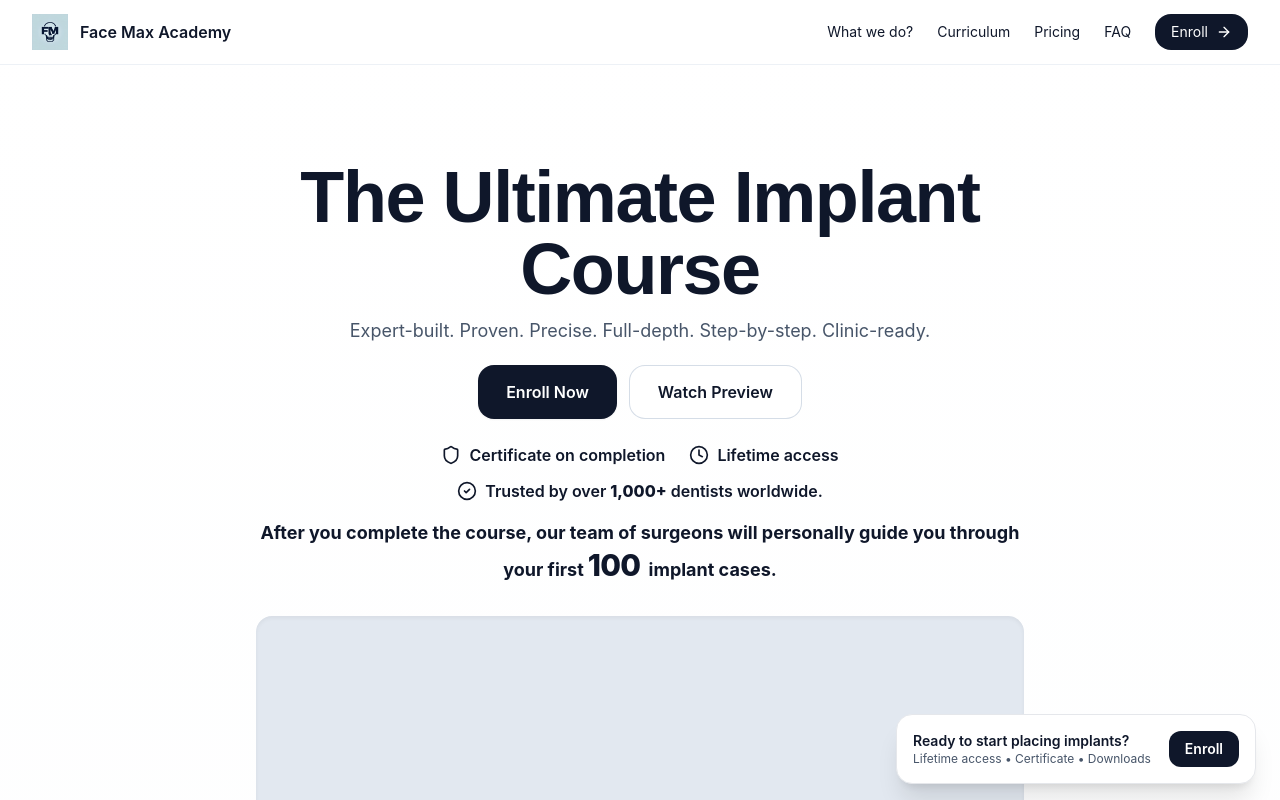
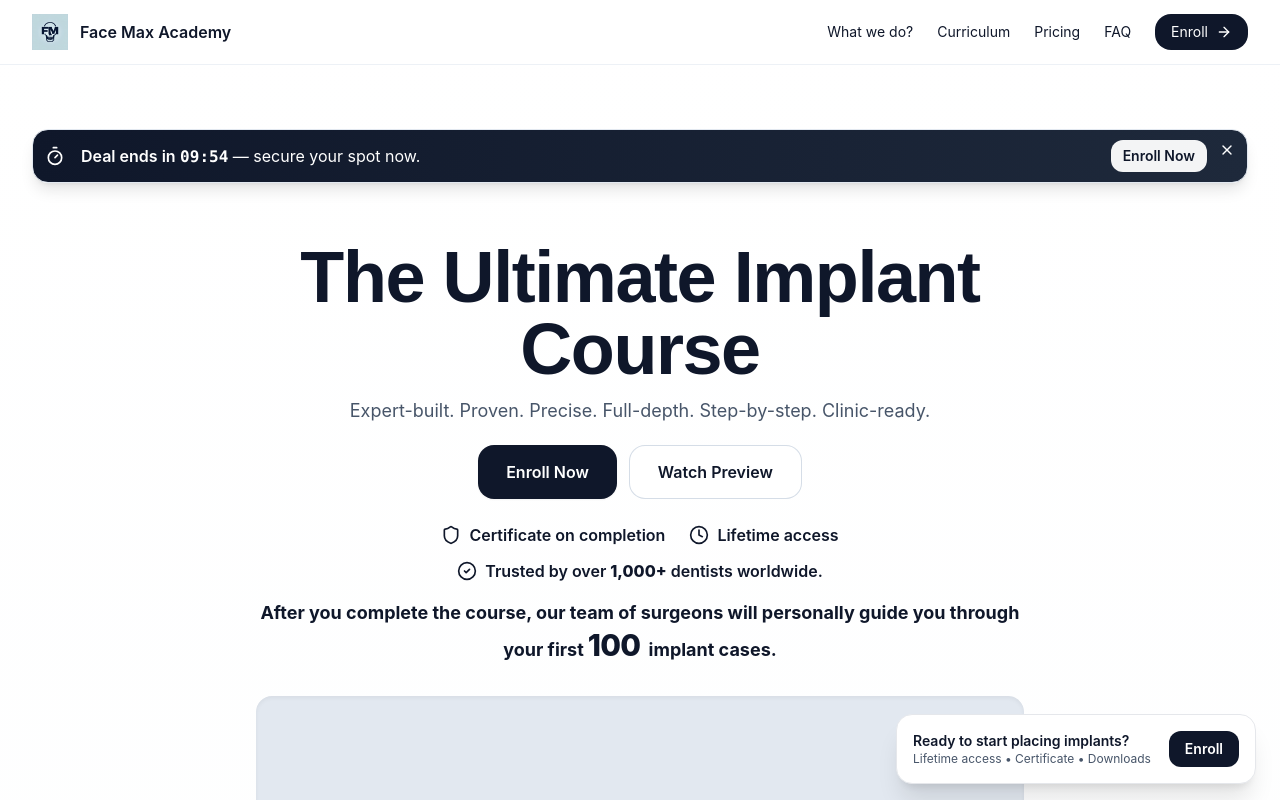
Before and after one commit to shubham4289/face-max-landing, a Next.js app: page / in a window 1280 px wide. Shown: the top 800 px of the page. Built offline with nearby package versions, Linux system fonts and the light colour scheme.

Commit message:
Update page.tsx

```diff
--- a/app/page.tsx
+++ b/app/page.tsx
@@ -13,6 +13,7 @@ import {
 import "./globals.css";
 import MotionReveal from "./components/MotionReveal";
 import ImplantHero from "./components/ImplantHero";
+import DealCountdown from "./components/DealCountdown";
 
 /* ===== Clean, balanced icons (keep wrapper the same) ===== */
 const IconImplant = (props: React.SVGProps<SVGSVGElement>) => (
@@ -238,6 +239,12 @@ export default function Page() {
           </nav>
         </div>
       </header>
+      {/* Limited-time deal countdown bar */}
+<DealCountdown minutes={10} anchorId="#pricing" />
+
+{/* Spacer so the bar doesn’t cover the hero (matches header + bar height) */}
+<div aria-hidden className="h-16 md:h-20"></div>
+
 
      {/* Hero */}
 <section className="relative overflow-hidden">
```
